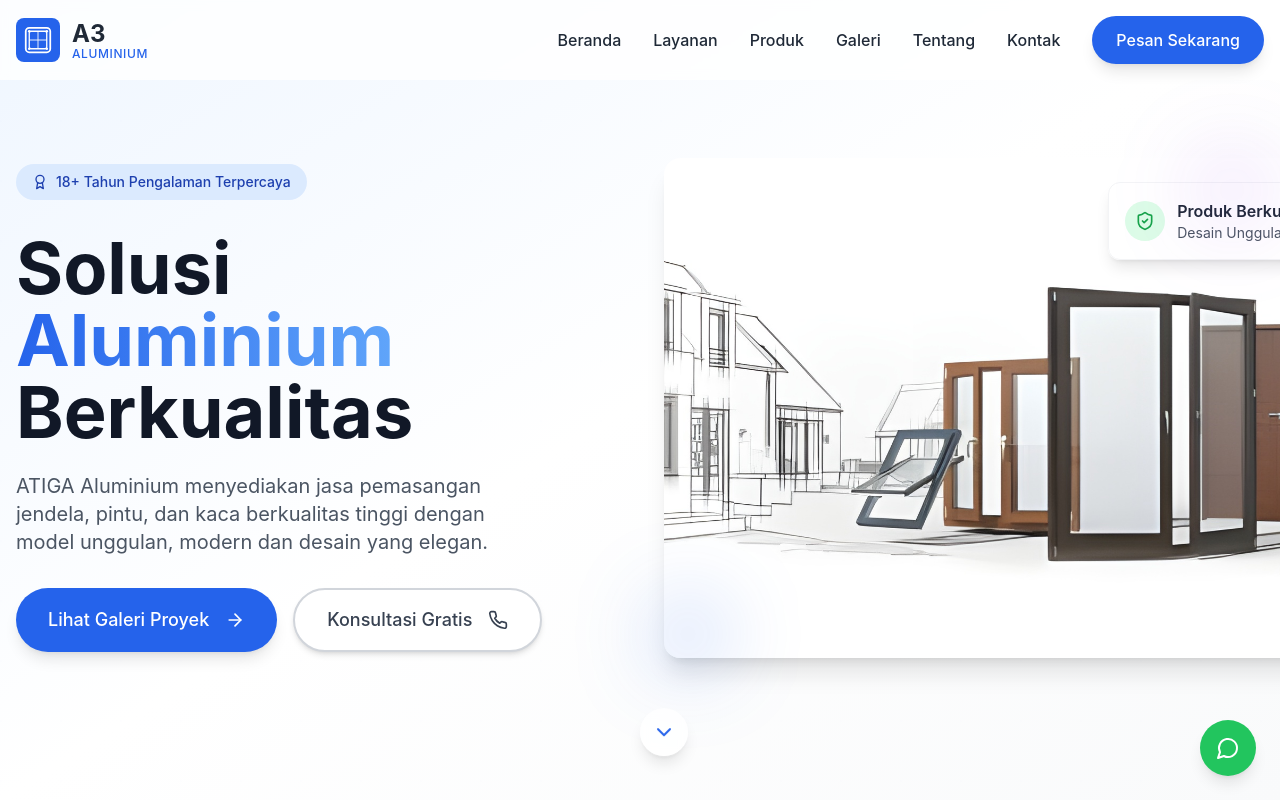
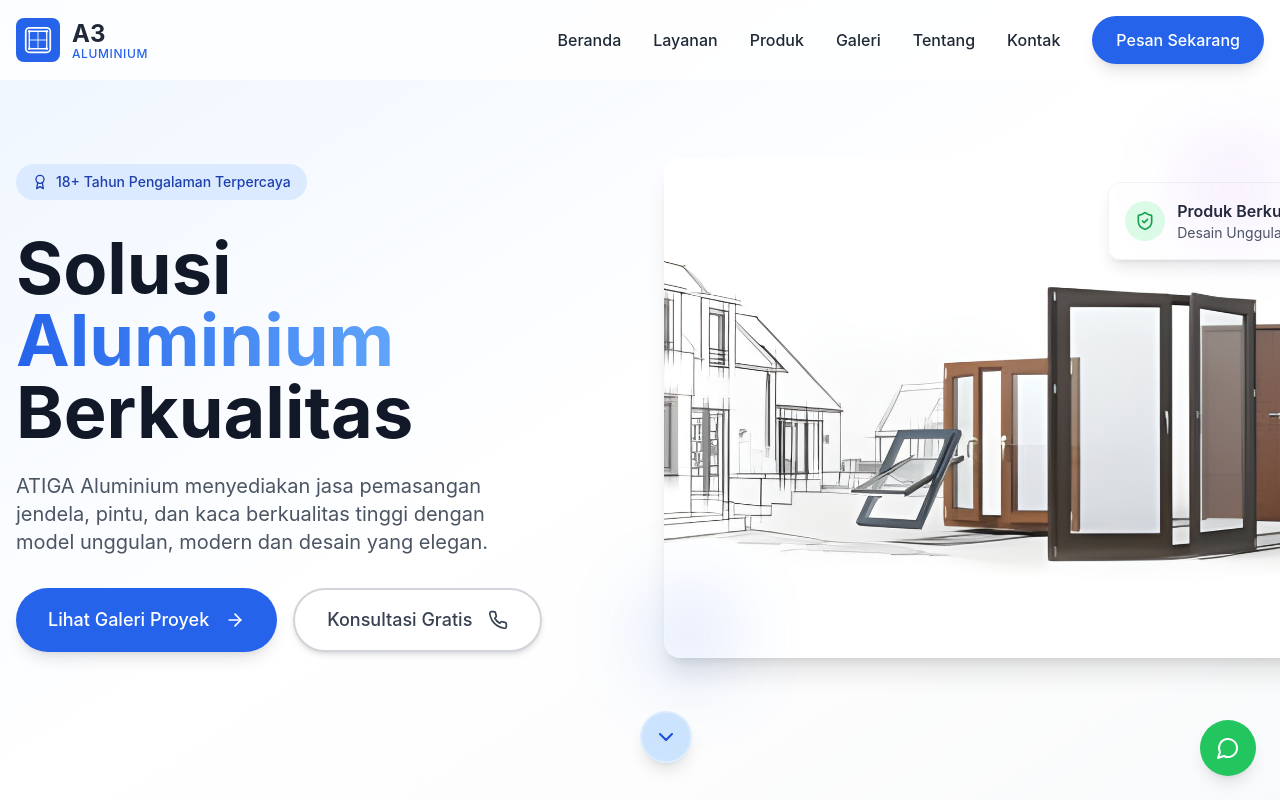
Before and after one commit to mochammadshenna/atiga-aluminium, a React (Vite) app: page / in a window 1280 px wide. Shown: the top 800 px of the page. Built offline with nearby package versions, Linux system fonts and the light colour scheme; grey boxes are pictures that could not be loaded.

Commit message:
change: :art: make color icon chevrondown to more soft

```diff
--- a/src/components/Hero.tsx
+++ b/src/components/Hero.tsx
@@ -89,7 +89,7 @@ const Hero: React.FC = () => {
       {/* Main hero section - Added proper top padding for navbar */}
       <div className="flex-1 flex items-center relative z-10 pt-20 md:pt-24 pb-16 md:pb-20">
         <div className="w-full">
-          <div className="container mx-auto px-4 grid grid-cols-1 md:grid-cols-2 gap-8 md:gap-12 items-center">
+          <div className="container mx-auto px-4 grid grid-cols-1 md:grid-cols-2 gap-8 md:gap-12 items-center relative">
             {/* Left side content */}
             <div ref={heroRef} className="opacity-0 space-y-6 md:space-y-8 order-2 md:order-1">
               {/* Badge */}
@@ -173,17 +173,31 @@ const Hero: React.FC = () => {
               <div className="absolute -bottom-4 -left-4 w-20 h-20 bg-blue-600/20 rounded-full blur-2xl"></div>
               <div className="absolute -top-4 -right-4 w-24 h-24 bg-purple-600/10 rounded-full blur-2xl"></div>
             </div>
+
+            {/* Scroll indicator - Perfectly centered on all mobile devices */}
+            <div
+              className="absolute top-1/2 left-1/2 transform -translate-x-1/2 -translate-y-1/2 md:hidden cursor-pointer z-20"
+              onClick={scrollToNextSection}
+              style={{
+                marginLeft: '0px',
+                animation: 'bounce 2s infinite, pulse 3s infinite'
+              }}
+            >
+              <div className="bg-blue-300/45 backdrop-blur-sm p-3 rounded-full shadow-lg hover:bg-blue-350/45 active:bg-blue-400 transition-all duration-300 border-2 border-white/30 hover:border-white/50">
+                <ChevronDown size={22} className="text-blue-700 drop-shadow-sm" />
+              </div>
+            </div>
           </div>
         </div>
       </div>
 
-      {/* Scroll indicator - Improved mobile positioning */}
+      {/* Scroll indicator for desktop only */}
       <div
-        className="absolute bottom-20 md:bottom-8 left-1/2 transform -translate-x-1/2 cursor-pointer animate-bounce z-10"
+        className="hidden md:block absolute bottom-6 left-1/2 transform -translate-x-1/2 cursor-pointer animate-bounce z-10"
         onClick={scrollToNextSection}
       >
-        <div className="bg-white/80 backdrop-blur-sm p-2 md:p-3 rounded-full shadow-lg hover:bg-white transition-all duration-300">
-          <ChevronDown size={20} className="md:w-6 md:h-6 text-blue-600" />
+        <div className="bg-blue-300/45 backdrop-blur-sm p-3 rounded-full shadow-lg hover:bg-blue-350/45 active:bg-blue-400 transition-all duration-300 border-2 border-white/30 hover:border-white/50">
+          <ChevronDown size={24} className="text-blue-700 drop-shadow-sm" />
         </div>
       </div>
     </div>
```
Also changed, not shown: .cursor/setup-guide.md.
